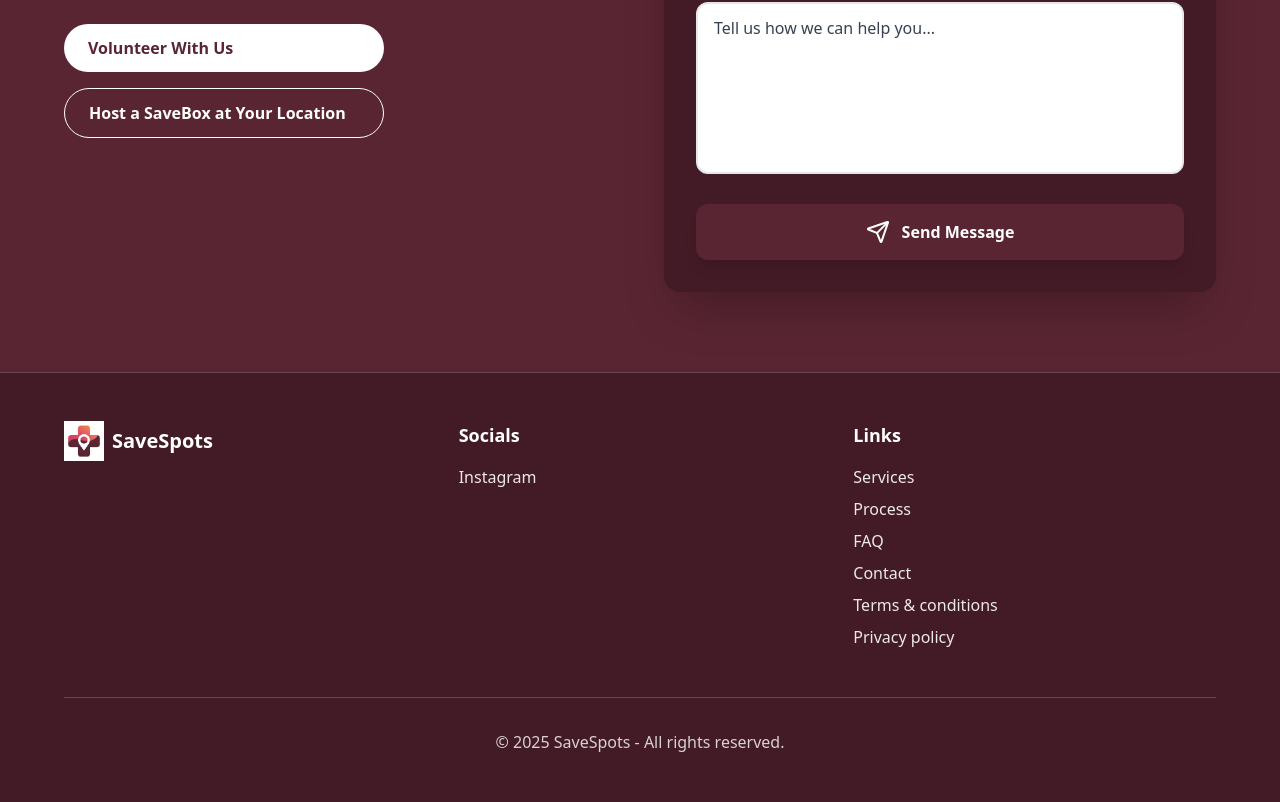
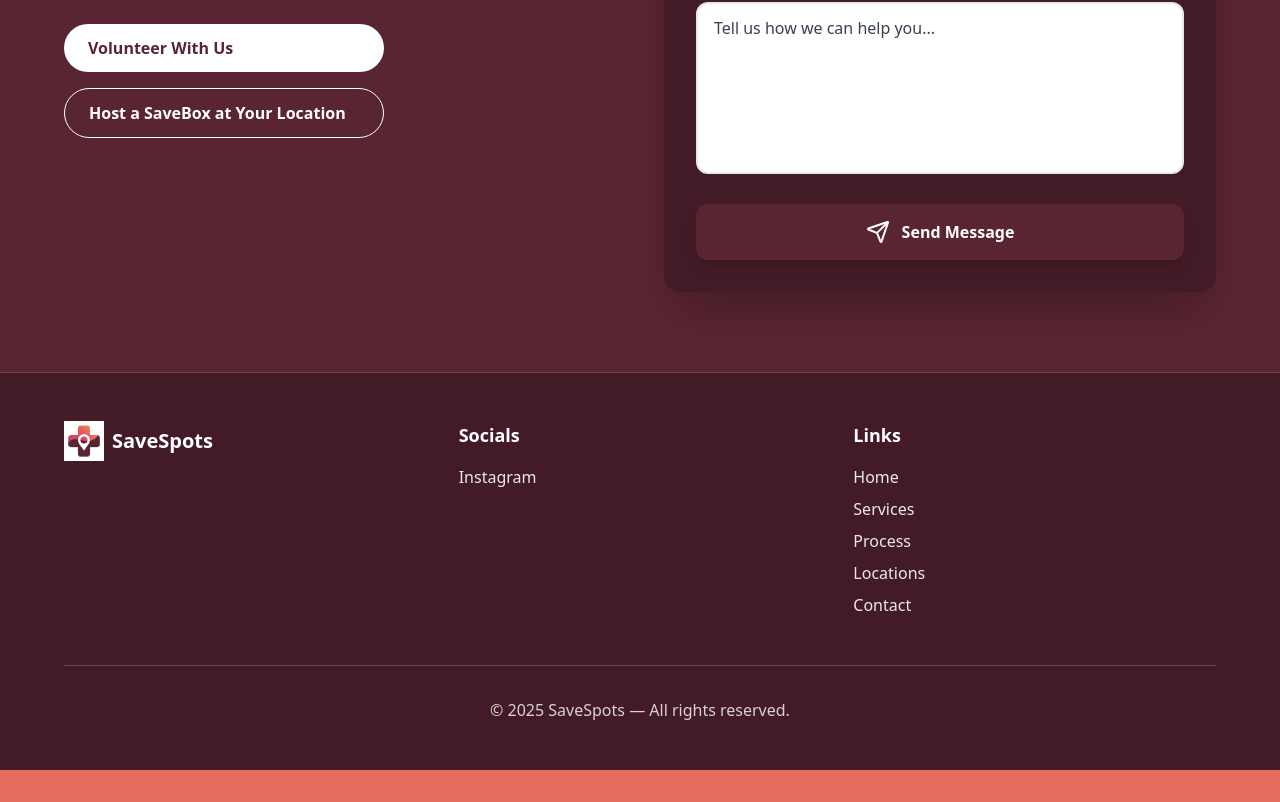
Before and after one commit to SaveSpots/SaveSpots.github.io, a Next.js app: page / in a window 1280 px wide. Shown: the part 4734-5536 px from the top of the page. After the commit the page ends 5504 px from the top, so only its background shows below. Built offline with nearby package versions, Linux system fonts and the light colour scheme.

Commit message:
cleaned up the code

```diff
--- a/components/layout/footer.tsx
+++ b/components/layout/footer.tsx
@@ -4,10 +4,26 @@ import { motion } from "framer-motion";
 import Image from "next/image";
 
 export function Footer() {
+  const scrollToSection = (sectionId: string) => {
+    const element = document.getElementById(sectionId);
+    if (element) {
+      element.scrollIntoView({ behavior: "smooth" });
+    }
+  };
+
+  const navItems = [
+    { id: "hero", label: "Home" },
+    { id: "services", label: "Services" },
+    { id: "process", label: "Process" },
+    { id: "location", label: "Locations" },
+    { id: "contact", label: "Contact" },
+  ];
+
   return (
     <footer className="border-t border-white/20 py-12 px-4 bg-theme-red-dark">
       <div className="max-w-6xl mx-auto">
         <div className="grid md:grid-cols-3 gap-8">
+          {/* Logo */}
           <motion.div>
             <div
               className="flex items-center space-x-2 mb-8"
@@ -25,6 +41,7 @@ export function Footer() {
             </div>
           </motion.div>
 
+          {/* Socials */}
           <div>
             <h4
               className="text-lg font-semibold mb-4 text-white"
@@ -42,6 +59,7 @@ export function Footer() {
             </motion.a>
           </div>
 
+          {/* Links */}
           <div>
             <h4
               className="text-lg font-semibold mb-4 text-white"
@@ -50,23 +68,16 @@ export function Footer() {
               Links
             </h4>
             <div className="space-y-2">
-              {[
-                "Services",
-                "Process",
-                "FAQ",
-                "Contact",
-                "Terms & conditions",
-                "Privacy policy",
-              ].map((link, index) => (
-                <motion.div key={index} whileHover={{ scale: 1.05, x: 5 }}>
-                  <a
-                    href="#"
-                    className="text-white/90 hover:text-white transition-colors block font-medium"
-                    data-cursor="button"
-                  >
-                    {link}
-                  </a>
-                </motion.div>
+              {navItems.map(({ id, label }) => (
+                <motion.button
+                  key={id}
+                  onClick={() => scrollToSection(id)}
+                  whileHover={{ scale: 1.05, x: 5 }}
+                  className="text-left text-white/90 hover:text-white transition-colors block font-medium"
+                  data-cursor="button"
+                >
+                  {label}
+                </motion.button>
               ))}
             </div>
           </div>
@@ -74,7 +85,7 @@ export function Footer() {
 
         <div className="border-t border-white/20 mt-12 pt-8">
           <p className="flex text-white/80 text-md font-medium justify-center">
-            © 2025 SaveSpots - All rights reserved.
+            &copy; {new Date().getFullYear()} SaveSpots — All rights reserved.
           </p>
         </div>
       </div>
```
